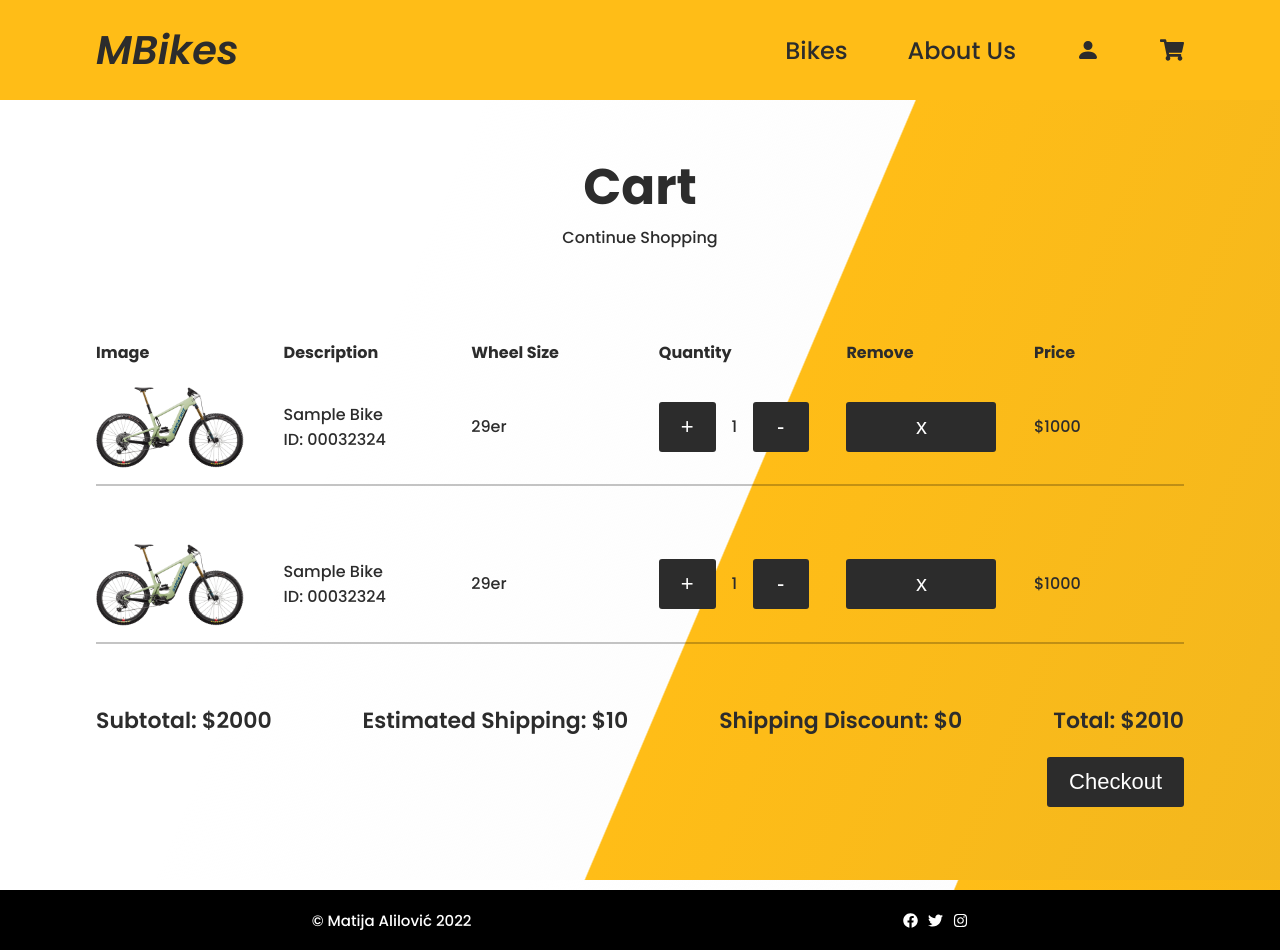
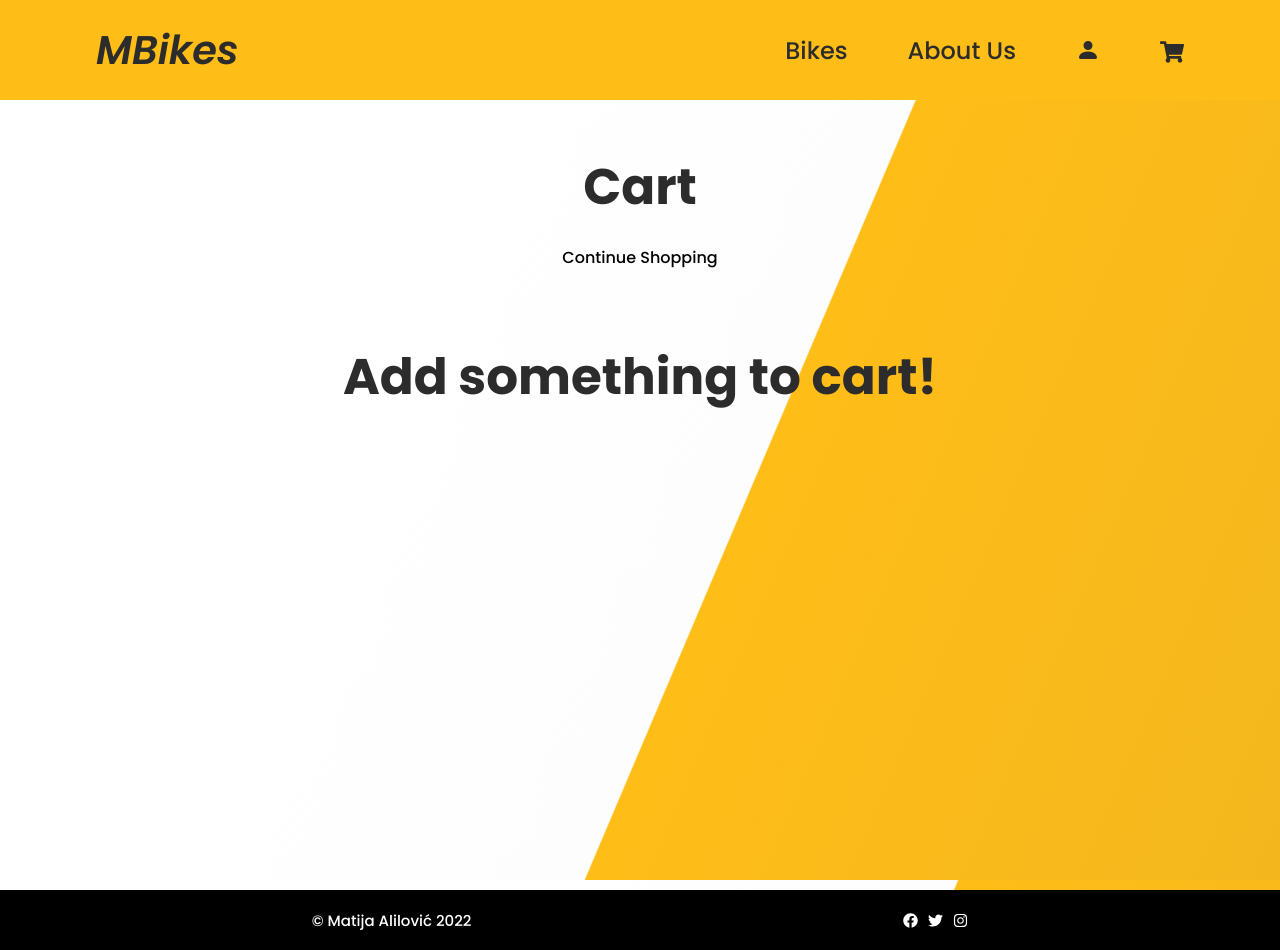
Before and after one commit to Matematko123/MBikes, a React (Create React App) app in the folder client/: page /cart in a window 1280 px wide. Built offline with nearby package versions, Linux system fonts and the light colour scheme.

Commit message:
cart finished

```diff
--- a/client/package.json
+++ b/client/package.json
@@ -9,6 +9,7 @@
     "@testing-library/react": "^12.1.4",
     "@testing-library/user-event": "^13.5.0",
     "axios": "^0.26.1",
+    "dotenv": "^16.0.0",
     "react": "^17.0.2",
     "react-dom": "^17.0.2",
     "react-icons": "^4.3.1",
@@ -18,6 +19,7 @@
     "react-scripts": "5.0.0",
     "react-scroll": "^1.8.6",
     "react-slick": "^0.28.1",
+    "react-stripe-checkout": "^2.6.3",
     "slick-carousel": "^1.8.1",
     "styled-components": "^5.3.3",
     "web-vitals": "^2.1.4"
--- a/client/src/components/Navbar/Navbar.jsx
+++ b/client/src/components/Navbar/Navbar.jsx
@@ -100,9 +100,11 @@ function Navbar() {
             <Link to="/#Bikes">Bikes</Link>
             <Link to="/#AboutUs">About Us</Link>
             <BsPersonFill />
-            <Badge className="badge" badgeContent={quantity} color="primary">
-              <FaShoppingCart />
-            </Badge>
+            <Link to="/cart">
+              <Badge className="badge" badgeContent={quantity} color="primary">
+                <FaShoppingCart />
+              </Badge>
+            </Link>
           </Links>
         </Right>
       </Wrapper>
--- a/client/src/components/Products/Product.jsx
+++ b/client/src/components/Products/Product.jsx
@@ -3,6 +3,8 @@ import styled from 'styled-components';
 
 import { FaShoppingCart, FaSearch, FaHeart } from 'react-icons/fa';
 import { Link, useLocation } from 'react-router-dom';
+import { addProduct } from '../../redux/cartRedux';
+import { useDispatch } from 'react-redux';
 
 const Info = styled.div`
   opacity: 0;
@@ -86,11 +88,17 @@ const BikeDesc = styled.span`
 `;
 
 function Product({ item }) {
+  const dispatch = useDispatch();
+
+  function addToCartHandler() {
+    dispatch(addProduct({ product: item, price: item.price }));
+  }
+
   return (
     <Container>
       <img src={item.img} alt="" />
       <Info>
-        <Icon>
+        <Icon onClick={addToCartHandler}>
           <FaShoppingCart></FaShoppingCart>
         </Icon>
         <Link to={`/product/${item._id}`} style={{ textDecoration: 'none' }}>
--- a/client/src/components/Products/Products.jsx
+++ b/client/src/components/Products/Products.jsx
@@ -95,7 +95,7 @@ function Products({ children, category, filters, sort }) {
             ))
           : products
               .slice(0, 8)
-              .map((item) => <Product key={item._id} item={item} />)}
+              .map((item) => <Product kecd y={item._id} item={item} />)}
       </List>
     </Container>
   );
--- a/client/src/pages/CartPage.jsx
+++ b/client/src/pages/CartPage.jsx
@@ -1,4 +1,4 @@
-import React from 'react';
+import React, { useEffect, useState } from 'react';
 import styled from 'styled-components';
 
 import Navbar from '../components/Navbar/Navbar';
@@ -6,7 +6,15 @@ import Footer from '../components/Footer/Footer';
 
 import SecondaryButton from 'reusable/SecondaryButton';
 
-import img from '../img/bike1.webp';
+import { useSelector, useDispatch } from 'react-redux';
+import { removeProduct, clearAllProducts } from '../redux/cartRedux';
+import { HashLink as Link } from 'react-router-hash-link';
+
+import { useNavigate } from 'react-router-dom';
+
+import StripeCheckout from 'react-stripe-checkout';
+
+const KEY = process.env.REACT_APP_STRIPE;
 
 const Container = styled.div`
   height: 110vh;
@@ -46,6 +54,12 @@ const Wrapper = styled.div`
 
   span {
     font-size: 1.6rem;
+  }
+
+  a {
+    text-decoration: none;
+    color: black;
+    text-align: center;
   }
 `;
 
@@ -140,17 +154,6 @@ const CartFooter = styled.div`
   }
 `;
 
-const ProductQuantity = styled.div`
-  display: flex;
-  align-items: center;
-  justify-content: center;
-  gap: 1rem;
-
-  span {
-    text-align: center;
-  }
-`;
-
 const Estimates = styled.div`
   display: flex;
   justify-content: space-between;
@@ -163,63 +166,86 @@ const Estimates = styled.div`
 `;
 
 export default function CartPage() {
+  // @ts-ignore
+  const cart = useSelector((state) => state.cart);
+  const [stripeToken, setStripeToken] = useState(null);
+  const dispatch = useDispatch();
+  const navigate = useNavigate();
+
+  function removeItemFromCart(product) {
+    dispatch(removeProduct({ product, price: product.price }));
+  }
+
+  function onToken(token) {
+    setStripeToken(token);
+  }
+
+  useEffect(() => {
+    stripeToken && navigate('/');
+    stripeToken && dispatch(clearAllProducts());
+  }, [stripeToken]);
+
   return (
     <Container>
       <Navbar></Navbar>
       <Wrapper>
         <h2>Cart</h2>
+        <Link to="/#Bikes">
           <ContinueShopping>Continue Shopping</ContinueShopping>
+        </Link>
+        {cart.products.length ? (
+          <>
             <CartItemsHeader>
               <span>Image</span>
               <span>Description</span>
               <span>Wheel Size</span>
-          <span>Quantity</span>
               <span>Remove</span>
               <span>Price</span>
             </CartItemsHeader>
             <CartItems>
+              {cart.products.map((product) => (
+                <>
                   <CartItem>
-            <img src={img} alt="" />
+                    <img src={product.img} alt="" />
                     <CartDesc>
-              <span>Sample Bike</span>
-              <span>ID: 00032324</span>
+                      <span>{product.title}</span>
+                      <span>ID: {product._id}</span>
                     </CartDesc>
-            <span>29er</span>
-            <ProductQuantity>
-              <SecondaryButton>+</SecondaryButton>
-              <span>1</span>
-              <SecondaryButton>-</SecondaryButton>
-            </ProductQuantity>
-            <SecondaryButton>x</SecondaryButton>
-            <span>$1000</span>
+                    <span>{product.wheel}</span>
+
+                    <SecondaryButton
+                      onClick={() => removeItemFromCart(product)}
+                    >
+                      x
+                    </SecondaryButton>
+                    <span>{product.price}$</span>
                   </CartItem>
                   <hr />
-          <CartItem>
-            <img src={img} alt="" />
-            <CartDesc>
-              <span>Sample Bike</span>
-              <span>ID: 00032324</span>
-            </CartDesc>
-            <span>29er</span>
-            <ProductQuantity>
-              <SecondaryButton>+</SecondaryButton>
-              <span>1</span>
-              <SecondaryButton>-</SecondaryButton>
-            </ProductQuantity>
-            <SecondaryButton>x</SecondaryButton>
-            <span>$1000</span>
-          </CartItem>
-          <hr />
+                </>
+              ))}
             </CartItems>
             <CartFooter>
               <Estimates>
-            <span>Subtotal: $2000</span>
-            <span>Estimated Shipping: $10</span>
+                <span>Subtotal: ${cart.total}</span>
+                <span>Estimated Shipping: $50</span>
                 <span>Shipping Discount: $0</span>
-            <span>Total: $2010</span>
+                <span>Total: ${cart.total + 50}</span>
               </Estimates>
+              <StripeCheckout
+                shippingAddress
+                name="MBikes"
+                description={`Your total is $${cart.total + 50}`}
+                amount={(cart.total + 50) * 100}
+                token={onToken}
+                stripeKey={KEY}
+              >
                 <SecondaryButton>Checkout</SecondaryButton>
+              </StripeCheckout>
             </CartFooter>
+          </>
+        ) : (
+          <h2> Add something to cart!</h2>
+        )}
       </Wrapper>
       <Footer></Footer>
     </Container>
--- a/client/src/redux/cartRedux.js
+++ b/client/src/redux/cartRedux.js
@@ -13,8 +13,23 @@ const cartSlice = createSlice({
       state.products.push(action.payload.product);
       state.total += action.payload.price;
     },
+    removeProduct: (state, action) => {
+      state.quantity -= 1;
+      const newArray = state.products.filter((product) => {
+        return product._id !== action.payload.product._id;
+      });
+      console.log(newArray);
+      state.products = [...newArray];
+      state.total -= action.payload.price;
+    },
+    clearAllProducts: (state, action) => {
+      state.products = [];
+      state.quantity = 0;
+      state.total = 0;
+    },
   },
 });
 
-export const { addProduct } = cartSlice.actions;
+export const { addProduct, removeProduct, clearAllProducts } =
+  cartSlice.actions;
 export default cartSlice.reducer;
```
Also changed, not shown: 1 other file (tests, documents, lock files or other folders). Lines whose indentation alone changed are shown as unchanged.
